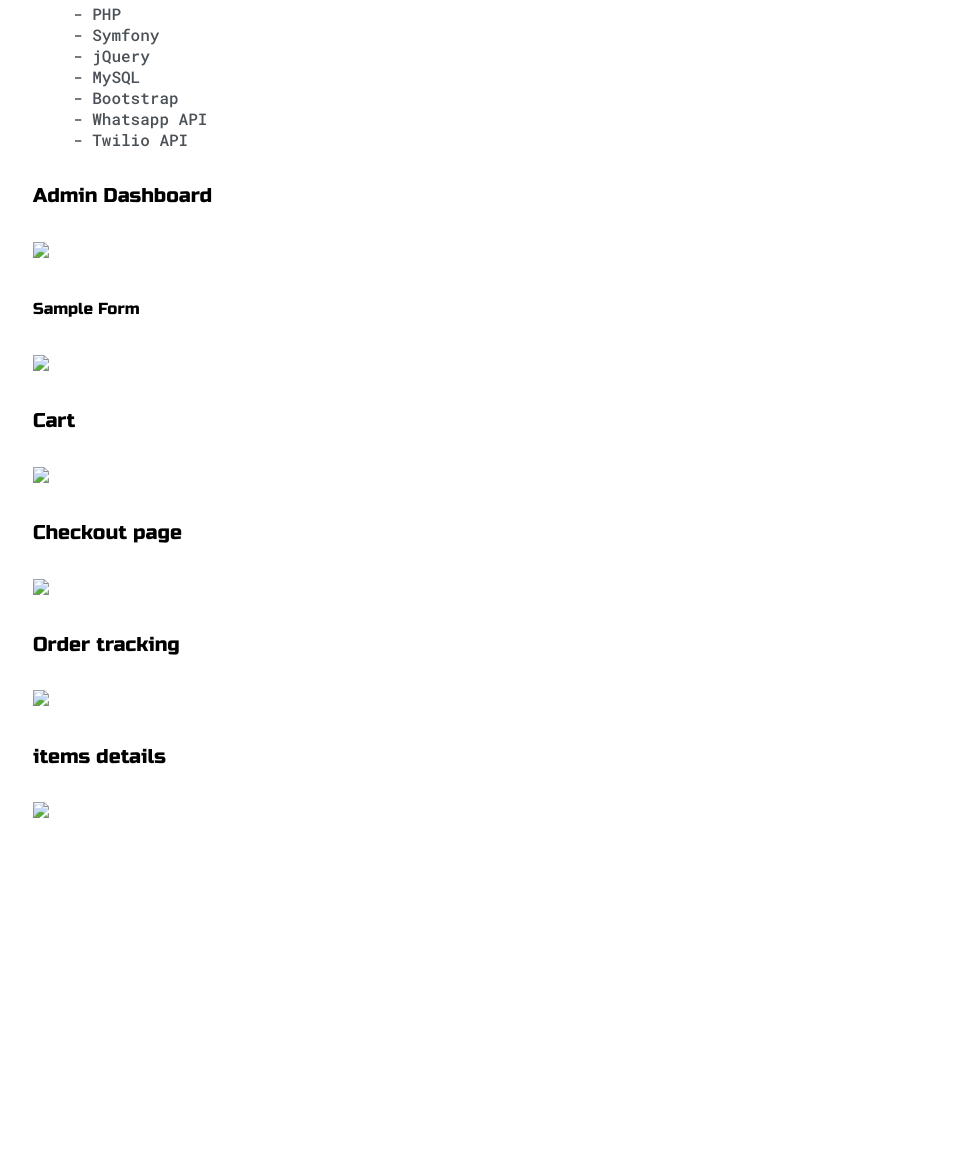
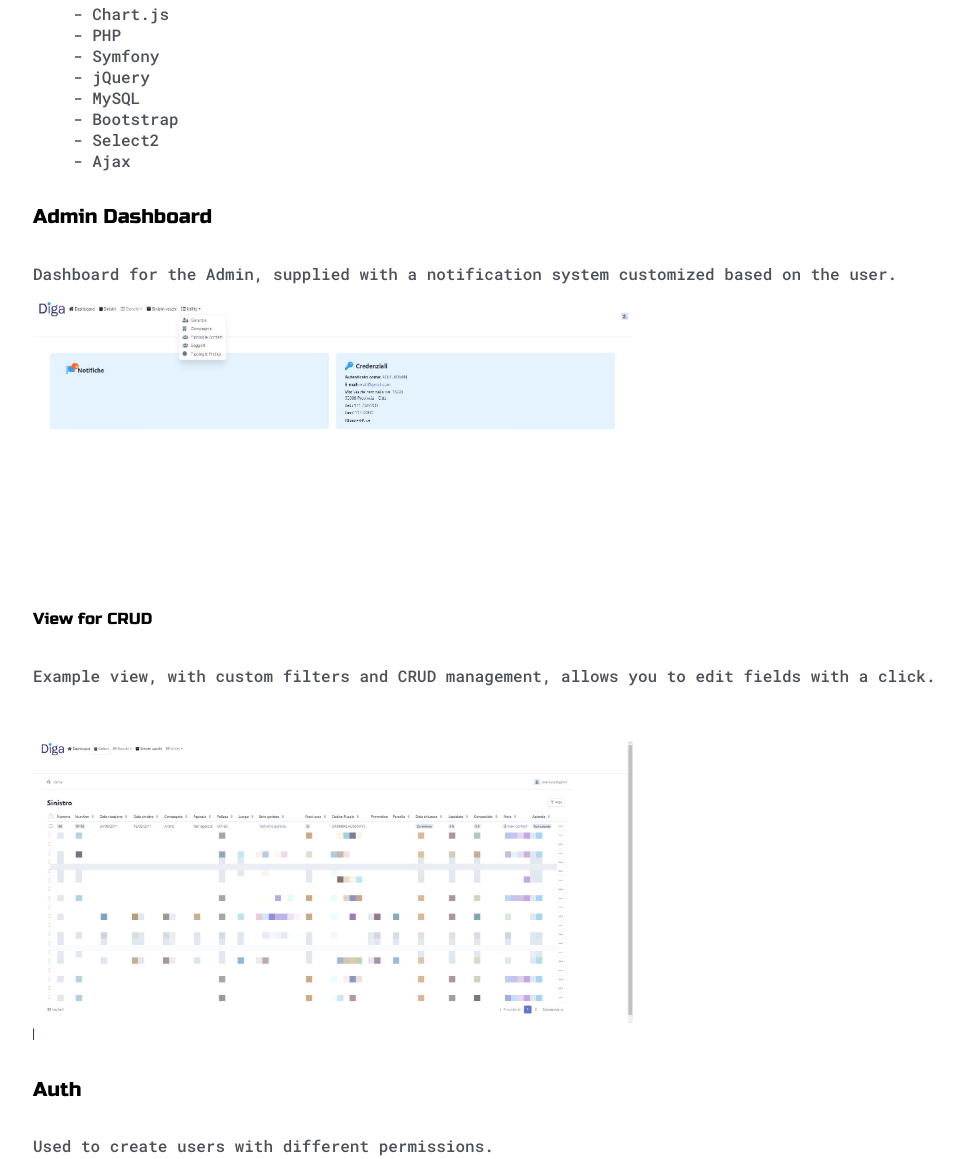
Before and after one commit to GRigh/portfolio, a plain HTML site: page projects/project2.html in a window 1280 px wide. Shown: the part 304-1463 px from the top of the page, without its empty margins (7-971 px from the left). Before the commit the page ends 1126 px from the top, so only its background shows below. Drawn offline with Linux system fonts and the light colour scheme.

Commit message:
project 2 and some text fixes

```diff
--- a/projects/project2.html
+++ b/projects/project2.html
@@ -43,47 +43,43 @@
 
 			<p>Below I show some features and CRUD phases of the project.</p>
 			<p>
-			  ERP for real use developed following customer directives, refactoring of an existing site. I am the sole
+			  ERP for real use developed following customer directives, redesign of the old site (and DB). I am the sole
 			  creator/developer of the project.
 			</p>
 		<h5>Technologies:</h5>
 		<ul>
+			<li>- Chart.js</li>
 			<li>- PHP</li>
 			<li>- Symfony</li>
 			<li>- jQuery</li>
 			<li>- MySQL</li>
 			<li>- Bootstrap</li>
-			<li>- Whatsapp API</li>
-			<li>- Twilio API</li>
+			<li>- Select2</li>
+			<li>- Ajax</li>
 		</ul>
 
 		<h5>Admin Dashboard</h5>
+		<p>
+			Dashboard for the Admin, supplied with a notification system customized based on the user.
+		</p>
 		<div class="img-container">
-			<img src="images/dashboard.png">
+			<img src="../images/project2/dashboard.jpg">
 		</div>
 
-		<h6>Sample Form</h5>
+		<h6>View for CRUD</h5>
+			<p>
+				Example view, with custom filters and CRUD management, allows you to edit fields with a click.
+			</p>
 		<div class="img-container">
-			<img src="images/5.png">
+			<img src="../images/project2/sinistriview.png">
 		</div>
 
-		<h5>Cart</h5>
+		<h5>Auth</h5>
+		<p>
+			Used to create users with different permissions.
+		</p>
 		<div class="img-container">
-			<img src="images/2.png">
-		</div>
-
-		<h5>Checkout page</h5>
-		<div class="img-container">
-			<img src="images/1.png">
-		</div>
-
-		<h5>Order tracking</h5>
-		<div class="img-container">
-			<img src="images/4.png">
-		</div>
-		<h5>items details</h5>
-		<div class="img-container">
-			<img src="images/3.png">
+			<img src="../images/project2/userauth.png">
 		</div>
 
 	</div>
```
Also changed, not shown: index.html (+1 -13 lines), projects/project1.html (+9 -2 lines), images/project2/dashboard.jpg (added), images/project2/sinistriview.png (added), images/project2/userauth.png (added).
